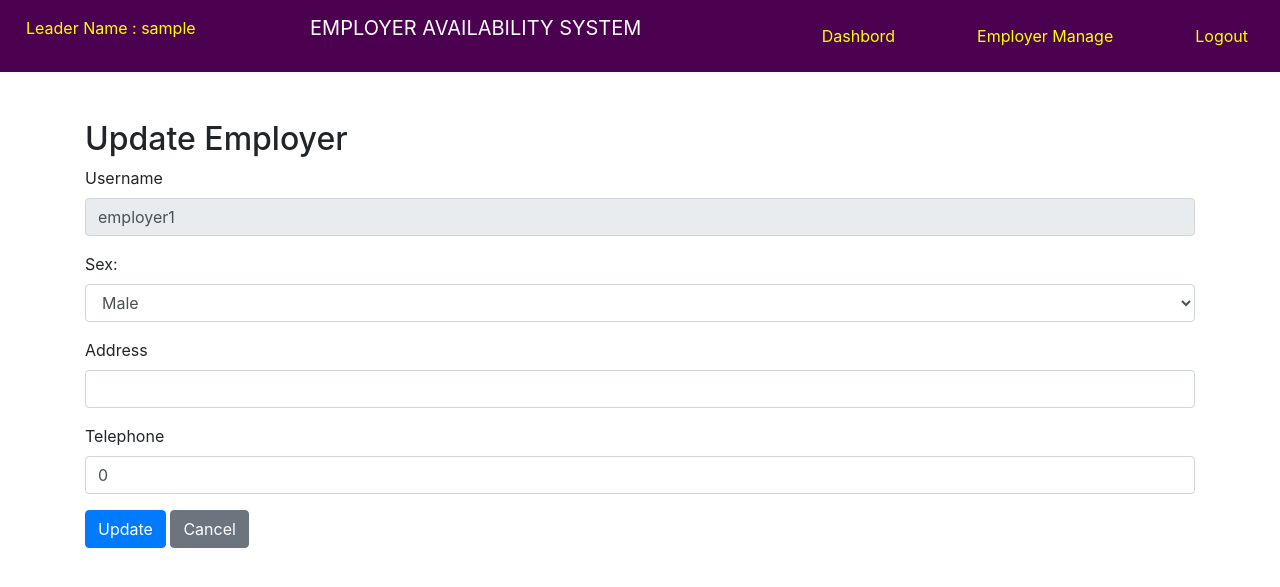
After one commit to mddranasinghe/employer-attenders-system, a PHP site: page /update.php?id=1 in a window 1280 px wide. The commit adds this page. Shown: the top 587 px of the page. Run offline with PHP 8.4, Linux system fonts and the light colour scheme; the visitor is signed in with stand-in values (Sample User, id 1); data comes from the database, SQL or seed files in the repository.

Commit message:
last update
Delete  PHP script responsible for deleting employer records from a database. The script ensured the deletion of related records from another table as well. Error handling was implemented to manage potential issues, and the script maintained user flow through appropriate redirection.

updating employer records in PHP. The script retrieves existing details, lets users modify them through a form, and updates the database accordingly. Error handling ensures smooth operation, and redirects maintain user flow.

```diff
--- a/check-login.php
+++ b/check-login.php
@@ -18,7 +18,7 @@ if(isset($_POST['submit'])){
 		// Check if any rows were returned by the query
 		if (mysqli_num_rows($result) > 0) {
 			$_SESSION['username'] = $username;
-			header("Location: employer/home.php");
+			header("Location: homeEmp.php");
 		} else {
 			echo "Failed to login.";
 		}
@@ -32,7 +32,7 @@ if(isset($_POST['submit'])){
 	if(mysqli_num_rows($result1)>0){
 
 		$_SESSION['username'] =$username ;
-		header("Location: leader/home.php");
+		header("Location:homeAdmin.php");
 
 	}else{
 		echo "Failed to login.";
--- a/leader/reg.php
+++ b/reg.php
@@ -1,4 +1,4 @@
-<?php session_start(); include ("../db_connection.php");?>
+<?php session_start(); include ("db_connection.php");?>
 <!DOCTYPE html>
 <html lang="en">
 <head>
@@ -38,8 +38,8 @@
 <nav class="navbar navbar-expand-lg navbar-dark" style="background-color: #4b0150;">
 <p style="color:yellow;margin-left:10px;">Leader Name : <?php echo $_SESSION['username']; ?></p>
         <P class="navbar-brand mx-auto" style="text-align:center;">EMPLOYER   AVAILABILITY  SYSTEM</P>
-        <a href="home.php"  class="nav-link active " style="margin-left:50px; color:yellow">Dashbord</a>
-        <a class="nav-link active "  aria-current="page" href="../logout.php" style="margin-left:50px; color:yellow">Logout</a> </nav>
+        <a href="homeAdmin.php"  class="nav-link active " style="margin-left:50px; color:yellow">Dashbord</a>
+        <a class="nav-link active "  aria-current="page" href="logout.php" style="margin-left:50px; color:yellow">Logout</a> </nav>
 <div class="container">
     <h2 class="mb-4">Employer Registration Form</h2>
     <form method="POST" action="<?php echo htmlspecialchars($_SERVER["PHP_SELF"]); ?>">
--- /dev/null
+++ b/update.php
@@ -0,0 +1,96 @@
+<?php
+session_start();
+include("db_connection.php");
+
+if(isset($_GET['id'])) {
+    $id = $_GET['id'];
+
+    $sql = "SELECT * FROM employer WHERE id = '$id'";
+    $result = $conn->query($sql);
+
+    if ($result->num_rows == 1) {
+        $row = $result->fetch_assoc();
+        $username = $row['username'];
+        $sex = $row['sex'];
+        $address = $row['address'];
+        $tel = $row['tel'];
+    } else {
+        $_SESSION['error'] = "Employer not found.";
+        header("Location: empmanage.php");
+        exit();
+    }
+} else {
+    $_SESSION['error'] = "Invalid request.";
+    header("Location: empmanage.php");
+    exit();
+}
+
+if(isset($_POST['submit'])) {
+    $newUsername = $_POST['username'];
+    $newSex = $_POST['sex'];
+    $newAddress = $_POST['address'];
+    $newTel = $_POST['tel'];
+
+    $updateSql = "UPDATE employer SET username = '$newUsername', sex = '$newSex', address = '$newAddress', tel = '$newTel' WHERE id = '$id'";
+    if ($conn->query($updateSql) === TRUE) {
+        $_SESSION['success'] = "Employer details updated successfully.";
+        header("Location: empmanage.php");
+        exit();
+    } else {
+        $_SESSION['error'] = "Error updating employer details: " . $conn->error;
+        header("Location: empmanage.php");
+        exit();
+    }
+}
+
+$conn->close();
+?>
+<!DOCTYPE html>
+<html lang="en">
+<head>
+  <meta charset="UTF-8">
+  <meta name="viewport" content="width=device-width, initial-scale=1.0">
+  <title>Update Employer</title>
+  <link href="https://stackpath.bootstrapcdn.com/bootstrap/4.5.2/css/bootstrap.min.css" rel="stylesheet">
+</head>
+<body>
+<nav class="navbar navbar-expand-lg navbar-dark" style="background-color: #4b0150;">
+<p style="color:yellow;margin-left:10px;">Leader Name : <?php echo $_SESSION['username']; ?></p>
+        <P class="navbar-brand mx-auto" style="text-align:center;">EMPLOYER   AVAILABILITY  SYSTEM</P>
+        <a href="homeAdmin.php"  class="nav-link active " style="margin-left:50px; color:yellow">Dashbord</a>
+        <a href="empmanage.php"  class="nav-link active " style="margin-left:50px; color:yellow">Employer Manage</a>
+        <a class="nav-link active "  aria-current="page" href="logout.php" style="margin-left:50px; color:yellow">Logout</a> </nav>
+
+<div class="container mt-5">
+    <h2>Update Employer</h2>
+    <form method="post">
+        <div class="form-group">
+            <label for="username">Username</label>
+            <input type="text" class="form-control" id="username" name="username" value="<?php echo $username; ?>" readonly>
+        </div>
+
+        <div class="form-group">
+            <label for="sex">Sex:</label>
+            <select class="form-control" id="sex" name="sex"  value="<?php echo $sex; ?>">
+                <option value="Male">Male</option>
+                <option value="Female">Female</option>
+            </select>
+        </div>
+
+
+
+        <div class="form-group">
+            <label for="address">Address</label>
+            <input type="text" class="form-control" id="address" name="address" value="<?php echo $address; ?>" required>
+        </div>
+        <div class="form-group">
+            <label for="tel">Telephone</label>
+            <input type="tel" class="form-control" id="tel" name="tel" value="<?php echo $tel; ?>" required>
+        </div>
+        <button type="submit" name="submit" class="btn btn-primary">Update</button>
+        <a href="index.php" class="btn btn-secondary">Cancel</a>
+    </form>
+</div>
+
+</body>
+</html>
```
Also changed, not shown: delete.php (added, +34 -0 lines), empmanage.php (added, +58 -0 lines), homeAdmin.php (renamed from leader/home.php, +6 -5 lines), homeEmp.php (renamed from employer/home.php, +4 -4 lines).
